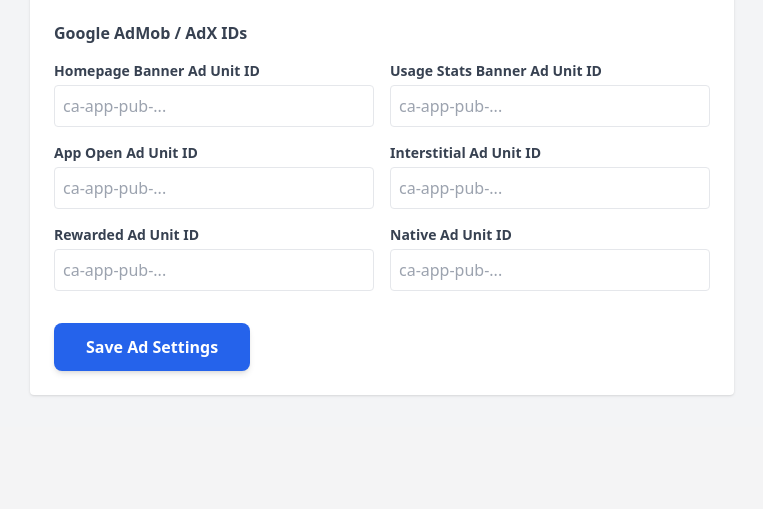
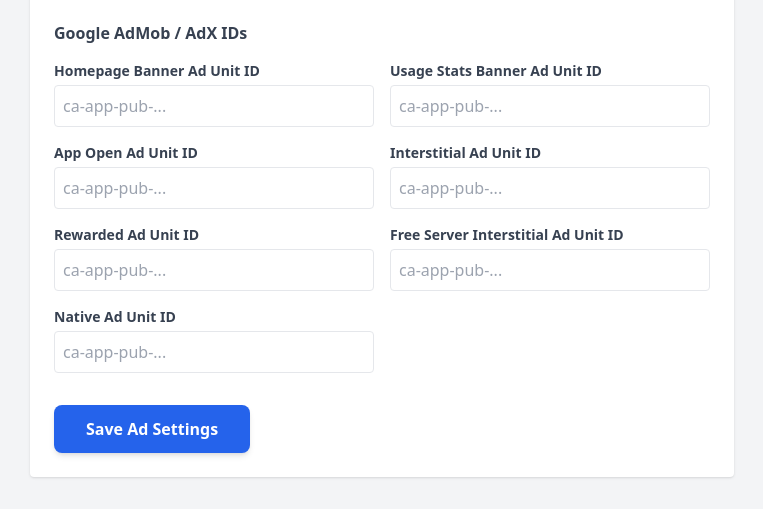
Before and after one commit to T2DevPub/vpn-admin-dashboard, a Node server app: template views/ads.ejs in a window 1280 px wide. Shown: the part 733-1242 px from the top of the page, without its empty margins (258-1021 px from the left). Before the commit the page ends 1129 px from the top, so only its background shows below. Run offline with Node 20, Linux system fonts and the light colour scheme; the template is opened without the code that fills it, so the values that code supplies are empty; some libraries are stand-ins or nearby versions.

Commit message:
Add separate ad unit ID field for free server selection

```diff
--- a/server.js
+++ b/server.js
@@ -146,7 +146,8 @@ async function upgradeSchema() {
       const columnsToAdd = [
           'bannerAdUnitId', 'appOpenAdUnitId', 'interstitialAdUnitId', 'rewardedAdUnitId', 'nativeAdUnitId',
           'metaBannerAdUnitId', 'metaAppOpenAdUnitId', 'metaInterstitialAdUnitId', 'metaRewardedAdUnitId', 'metaNativeAdUnitId',
-          'usageStatsBannerAdUnitId', 'metaUsageStatsBannerAdUnitId', 'interstitialOnFreeServerSelection'
+          'usageStatsBannerAdUnitId', 'metaUsageStatsBannerAdUnitId', 'interstitialOnFreeServerSelection',
+          'freeServerInterstitialAdUnitId', 'metaFreeServerInterstitialAdUnitId'
       ];
 
       for (const col of columnsToAdd) {
@@ -262,7 +263,9 @@ async function setupDatabase() {
       maintenanceMode INTEGER DEFAULT 0,
       maintenanceEndTime TEXT,
       enablePremiumServerRewards INTEGER DEFAULT 1,
-      interstitialOnFreeServerSelection INTEGER DEFAULT 0
+      interstitialOnFreeServerSelection INTEGER DEFAULT 0,
+      freeServerInterstitialAdUnitId TEXT,
+      metaFreeServerInterstitialAdUnitId TEXT
     );
   `);
 
@@ -278,6 +281,10 @@ async function setupDatabase() {
       }
       if (!columns.some(col => col.name === 'interstitialOnFreeServerSelection')) {
           await db.run("ALTER TABLE app_config ADD COLUMN interstitialOnFreeServerSelection INTEGER DEFAULT 0");
+      }
+      if (!columns.some(col => col.name === 'freeServerInterstitialAdUnitId')) {
+          await db.run("ALTER TABLE app_config ADD COLUMN freeServerInterstitialAdUnitId TEXT");
+          await db.run("ALTER TABLE app_config ADD COLUMN metaFreeServerInterstitialAdUnitId TEXT");
       }
   } catch(e) {
       console.error("Error migrating app_config table:", e);
@@ -426,6 +433,8 @@ app.get('/api/ads', async (req, res) => {
       metaNativeAdUnitId: config.metaNativeAdUnitId || "",
       usageStatsBannerAdUnitId: config.usageStatsBannerAdUnitId || "",
       metaUsageStatsBannerAdUnitId: config.metaUsageStatsBannerAdUnitId || "",
+      freeServerInterstitialAdUnitId: config.freeServerInterstitialAdUnitId || "",
+      metaFreeServerInterstitialAdUnitId: config.metaFreeServerInterstitialAdUnitId || "",
       enablePremiumServerRewards: config.enablePremiumServerRewards !== 0
   });
 });
@@ -656,6 +665,10 @@ app.post('/api/device/sync', express.json(), async (req, res) => {
         if (!columns.some(col => col.name === 'interstitialOnFreeServerSelection')) {
           await db.run("ALTER TABLE app_config ADD COLUMN interstitialOnFreeServerSelection INTEGER DEFAULT 0");
       }
+      if (!columns.some(col => col.name === 'freeServerInterstitialAdUnitId')) {
+          await db.run("ALTER TABLE app_config ADD COLUMN freeServerInterstitialAdUnitId TEXT");
+          await db.run("ALTER TABLE app_config ADD COLUMN metaFreeServerInterstitialAdUnitId TEXT");
+      }
   } catch(e) {
         console.error("Device sync error:", e);
         res.status(500).json({error: "Server error"});
@@ -684,6 +697,10 @@ app.get('/api/device/status', async (req, res) => {
         });
         if (!columns.some(col => col.name === 'interstitialOnFreeServerSelection')) {
           await db.run("ALTER TABLE app_config ADD COLUMN interstitialOnFreeServerSelection INTEGER DEFAULT 0");
+      }
+      if (!columns.some(col => col.name === 'freeServerInterstitialAdUnitId')) {
+          await db.run("ALTER TABLE app_config ADD COLUMN freeServerInterstitialAdUnitId TEXT");
+          await db.run("ALTER TABLE app_config ADD COLUMN metaFreeServerInterstitialAdUnitId TEXT");
       }
   } catch(e) {
         res.status(500).json({error: "Server error"});
@@ -797,7 +814,9 @@ app.get('/ads', requireAuth, async (req, res) => {
       metaRewardedAdUnitId: doc.metaRewardedAdUnitId || "",
       metaNativeAdUnitId: doc.metaNativeAdUnitId || "",
       usageStatsBannerAdUnitId: doc.usageStatsBannerAdUnitId || "",
-      metaUsageStatsBannerAdUnitId: doc.metaUsageStatsBannerAdUnitId || ""
+      metaUsageStatsBannerAdUnitId: doc.metaUsageStatsBannerAdUnitId || "",
+      freeServerInterstitialAdUnitId: doc.freeServerInterstitialAdUnitId || "",
+      metaFreeServerInterstitialAdUnitId: doc.metaFreeServerInterstitialAdUnitId || ""
   };
 
   res.render('ads', { config });
@@ -820,6 +839,7 @@ app.post('/ads', requireAuth, async (req, res) => {
   const rewardedId = data.rewardedAdUnitId || "";
   const nativeId = data.nativeAdUnitId || "";
   const usageStatsBannerId = data.usageStatsBannerAdUnitId || "";
+  const freeServerInterstitialId = data.freeServerInterstitialAdUnitId || "";
 
   const metaBannerId = data.metaBannerAdUnitId || "";
   const metaAppOpenId = data.metaAppOpenAdUnitId || "";
@@ -827,9 +847,10 @@ app.post('/ads', requireAuth, async (req, res) => {
   const metaRewardedId = data.metaRewardedAdUnitId || "";
   const metaNativeId = data.metaNativeAdUnitId || "";
   const metaUsageStatsBannerId = data.metaUsageStatsBannerAdUnitId || "";
+  const metaFreeServerInterstitialId = data.metaFreeServerInterstitialAdUnitId || "";
 
-  await db.run(`UPDATE app_config SET bannersEnabled=?, interstitialOnConnect=?, interstitialOnDisconnect=?, interstitialOnFreeServerSelection=?, appOpenAdsEnabled=?, adNetworkProvider=?, bannerAdUnitId=?, appOpenAdUnitId=?, interstitialAdUnitId=?, rewardedAdUnitId=?, nativeAdUnitId=?, metaBannerAdUnitId=?, metaAppOpenAdUnitId=?, metaInterstitialAdUnitId=?, metaRewardedAdUnitId=?, metaNativeAdUnitId=?, usageStatsBannerAdUnitId=?, metaUsageStatsBannerAdUnitId=? WHERE id='ads'`,
-    [banners, iConnect, iDisconnect, iFreeServer, appOpen, provider, bannerId, appOpenId, interstitialId, rewardedId, nativeId, metaBannerId, metaAppOpenId, metaInterstitialId, metaRewardedId, metaNativeId, usageStatsBannerId, metaUsageStatsBannerId]);
+  await db.run(`UPDATE app_config SET bannersEnabled=?, interstitialOnConnect=?, interstitialOnDisconnect=?, interstitialOnFreeServerSelection=?, appOpenAdsEnabled=?, adNetworkProvider=?, bannerAdUnitId=?, appOpenAdUnitId=?, interstitialAdUnitId=?, rewardedAdUnitId=?, nativeAdUnitId=?, metaBannerAdUnitId=?, metaAppOpenAdUnitId=?, metaInterstitialAdUnitId=?, metaRewardedAdUnitId=?, metaNativeAdUnitId=?, usageStatsBannerAdUnitId=?, metaUsageStatsBannerAdUnitId=?, freeServerInterstitialAdUnitId=?, metaFreeServerInterstitialAdUnitId=? WHERE id='ads'`,
+    [banners, iConnect, iDisconnect, iFreeServer, appOpen, provider, bannerId, appOpenId, interstitialId, rewardedId, nativeId, metaBannerId, metaAppOpenId, metaInterstitialId, metaRewardedId, metaNativeId, usageStatsBannerId, metaUsageStatsBannerId, freeServerInterstitialId, metaFreeServerInterstitialId]);
 
   res.redirect('/ads?saved=true');
 });
--- a/views/ads.ejs
+++ b/views/ads.ejs
@@ -90,6 +90,10 @@
                     <input type="text" name="rewardedAdUnitId" value="<%= config.rewardedAdUnitId || '' %>" class="w-full border rounded p-2" placeholder="ca-app-pub-...">
                 </div>
                 <div>
+                    <label class="block text-gray-700 text-sm font-bold mb-1">Free Server Interstitial Ad Unit ID</label>
+                    <input type="text" name="freeServerInterstitialAdUnitId" value="<%= config.freeServerInterstitialAdUnitId || '' %>" class="w-full border rounded p-2" placeholder="ca-app-pub-...">
+                </div>
+                <div>
                     <label class="block text-gray-700 text-sm font-bold mb-1">Native Ad Unit ID</label>
                     <input type="text" name="nativeAdUnitId" value="<%= config.nativeAdUnitId || '' %>" class="w-full border rounded p-2" placeholder="ca-app-pub-...">
                 </div>
@@ -117,6 +121,10 @@
                 <div>
                     <label class="block text-gray-700 text-sm font-bold mb-1">Rewarded Ad Unit ID</label>
                     <input type="text" name="metaRewardedAdUnitId" value="<%= config.metaRewardedAdUnitId || '' %>" class="w-full border rounded p-2" placeholder="YOUR_PLACEMENT_ID">
+                </div>
+                <div>
+                    <label class="block text-gray-700 text-sm font-bold mb-1">Free Server Interstitial Ad Unit ID</label>
+                    <input type="text" name="metaFreeServerInterstitialAdUnitId" value="<%= config.metaFreeServerInterstitialAdUnitId || '' %>" class="w-full border rounded p-2" placeholder="YOUR_PLACEMENT_ID">
                 </div>
                 <div>
                     <label class="block text-gray-700 text-sm font-bold mb-1">Native Ad Unit ID</label>
```
